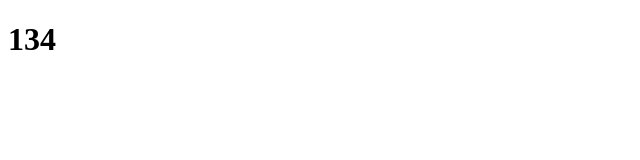
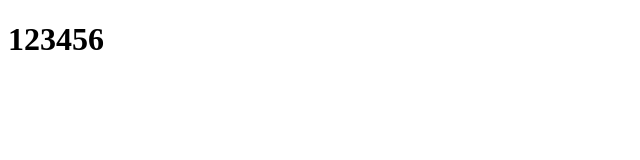
Before and after one commit to chi628/0925_git, a plain HTML site: page index.html in a window 1280 px wide. Shown: the whole page, without its empty margins (0-640 px from the left). Drawn offline with Linux system fonts and the light colour scheme.

Commit message:
update h1
update h1

```diff
--- a/index.html
+++ b/index.html
@@ -6,6 +6,6 @@
     <title>Document</title>
 </head>
 <body>
-    <h1>134</h1>
+    <h1>123456</h1>
 </body>
 </html>
```
